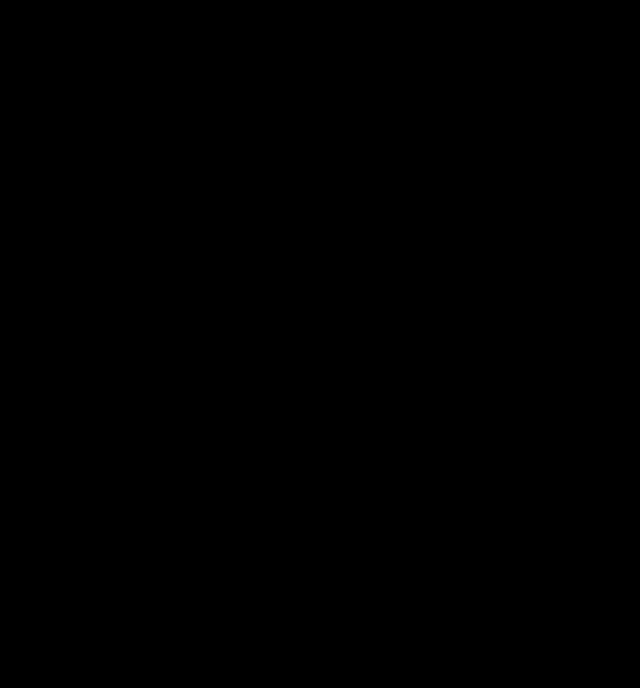
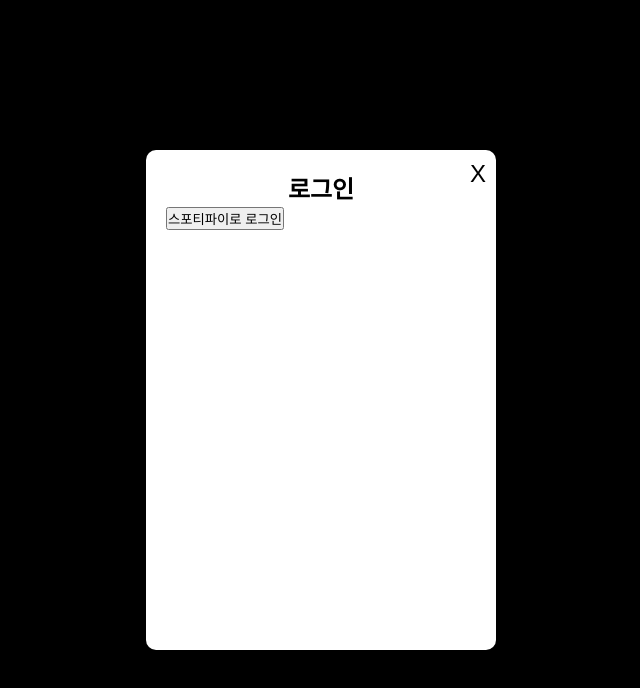
Before and after one commit to joonyoungchoi0801/melodypalette, a React (Create React App) app in the folder client/: page /RecommendationOptions in a window 1280 px wide. Before the commit this address had no page. Shown: the top 688 px of the page, without its empty margins (319-959 px from the left). Built offline with nearby package versions, Linux system fonts and the light colour scheme.

Commit message:
rename: 추천 옵션 선택 페이지 이름 변경 -> RecommendationOptions

```diff
--- a/client/src/App.js
+++ b/client/src/App.js
@@ -3,7 +3,7 @@ import { BrowserRouter as Router, Route, Routes } from 'react-router-dom';
 import { AuthProvider } from './contexts/AuthContext';
 import Main from './components/Main/Main';
 import SearchResult from './components/SearchResult/SearchResult';
-import Recommendation from './components/Recommendation/Recommendation';
+import RecommendationOptions from './components/RecommendationOptions/RecommendationOptions';
 import ArtistSelection from './components/ArtistSelection/ArtistSelection';
 import GenreSelection from './components/GenreSelection/GenreSelection';
 import Callback from '../src/components/Callback/Callback';
@@ -15,7 +15,7 @@ function App() {
         <Routes>
           <Route path="/" element={<Main />} />
           <Route path="/search" element={<SearchResult />} />
-          <Route path="/recommendation" element={<Recommendation />} />
+          <Route path="/RecommendationOptions" element={<RecommendationOptions />} />
           <Route path="/artists" element={<ArtistSelection />} />
           <Route path="/genres" element={<GenreSelection />} />
           <Route path="/callback" element={<Callback />} />
--- a/client/src/components/Main/Main.js
+++ b/client/src/components/Main/Main.js
@@ -22,7 +22,7 @@ function Main() {
 
   const handleRecommendButtonClick = () => {
     console.log('Recommend button clicked');
-    navigate('/recommendation');
+    navigate('/RecommendationOptions');
   };
 
   useEffect(() => {
--- a/client/src/components/Recommendation/Recommendation.css
+++ b/client/src/components/RecommendationOptions/RecommendationOptions.css
@@ -1,4 +1,4 @@
-.Recommendation {
+.RecommendationOptions {
   background: linear-gradient(to right, #CC00FF, #FFCC99);
   color: white;
   width: 100%;
--- a/client/src/components/Recommendation/Recommendation.js
+++ b/client/src/components/RecommendationOptions/RecommendationOptions.js
@@ -2,10 +2,10 @@ import React, { useState, useEffect } from 'react';
 import { Link, useNavigate } from 'react-router-dom';
 import { useAuth } from '../../contexts/AuthContext';
 import Navbar from '../Navbar/Navbar';
-import './Recommendation.css';
+import './RecommendationOptions.css';
 import LoginPopup from '../LoginPopup/LoginPopup';
 
-function Recommendation() {
+function RecommendationOptions() {
   const [isLoginPopupOpen, setIsLoginPopupOpen] = useState(false);
   const { isLoggedIn, login } = useAuth();
   const navigate = useNavigate();
@@ -40,7 +40,7 @@ function Recommendation() {
   }
 
   return (
-    <div className='Recommendation'>
+    <div className='RecommendationOptions'>
       <Navbar />
       <div className="content">
         <h1>음악 추천</h1>
@@ -59,4 +59,4 @@ function Recommendation() {
   );
 }
 
-export default Recommendation;
+export default RecommendationOptions;
```
